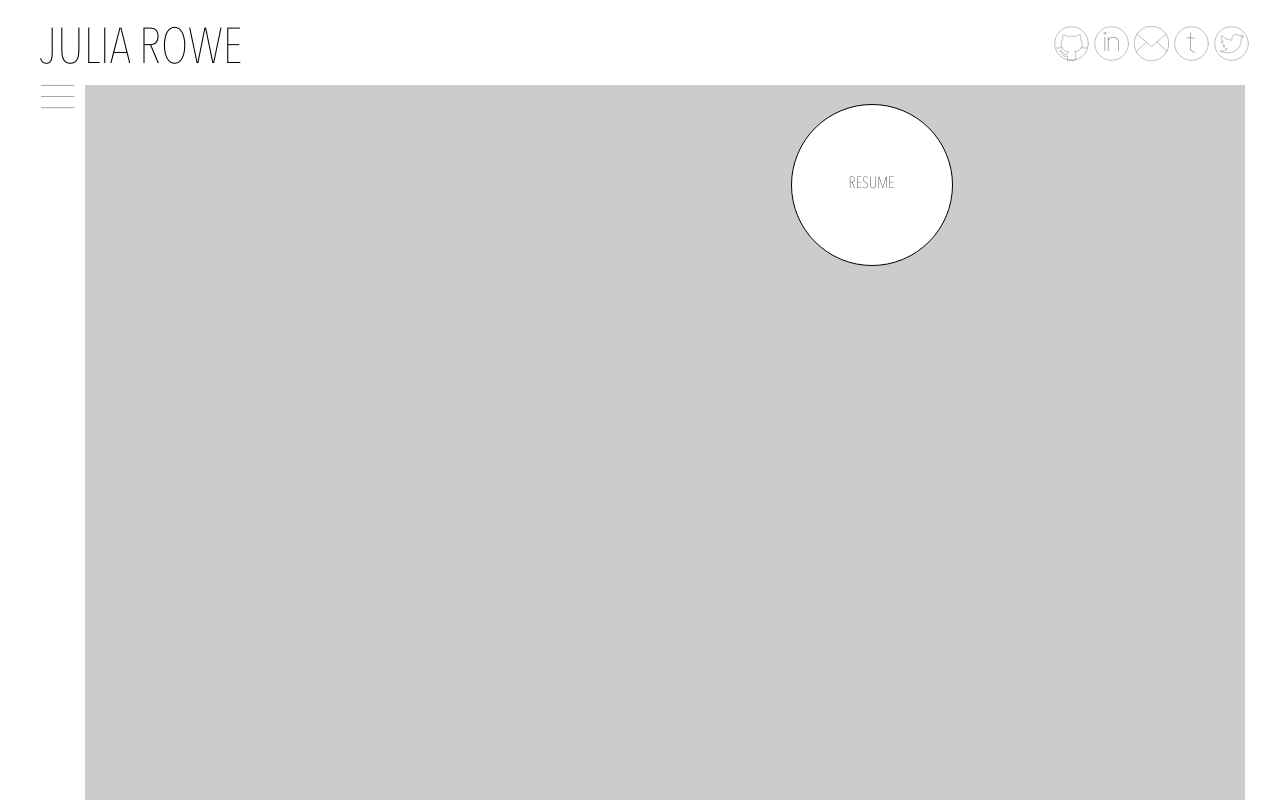
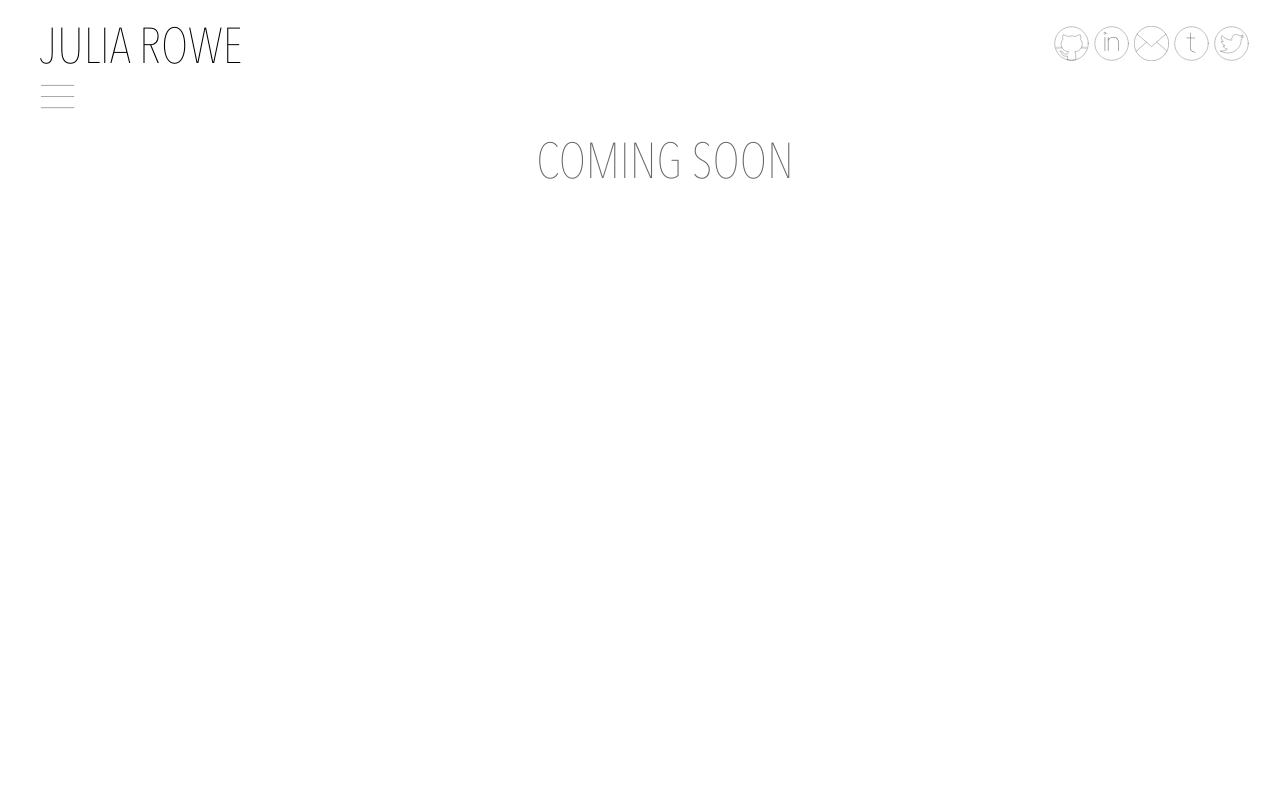
Before and after one commit to juliarowe/juliarowe.github.io, a plain HTML site: page index.html in a window 1280 px wide. Drawn offline with Linux system fonts and the light colour scheme.

Commit message:
under construction fix

```diff
--- a/css/main.css
+++ b/css/main.css
@@ -133,7 +133,6 @@ header {
   	width: -o-calc(100% - 120px);
   	width: calc(100% - 120px);
 	margin-right: 35px;
-	background-color: #cccccc;
 }
 
 .ball {
@@ -159,3 +158,9 @@ header {
   	min-width: -o-calc(100% - 85px);
   	min-width: calc(100% - 85px);
 }
+
+p {
+	font-size: 50px;
+	text-align: center;
+	color: #666666;
+}
--- a/index.html
+++ b/index.html
@@ -32,7 +32,7 @@
 		<ul id = 'menu_list' class = 'disp_off'></ul>
 	</div>
 	<div id = 'content' class = 'no_scroll'>
-		<div class = 'ball disp_on_table'> <div class = 'ball_text disp_on_table_cell'> RESUME </div> </div>
+		<p> COMING SOON </p>
 	</div>
 	</div>
 
```
